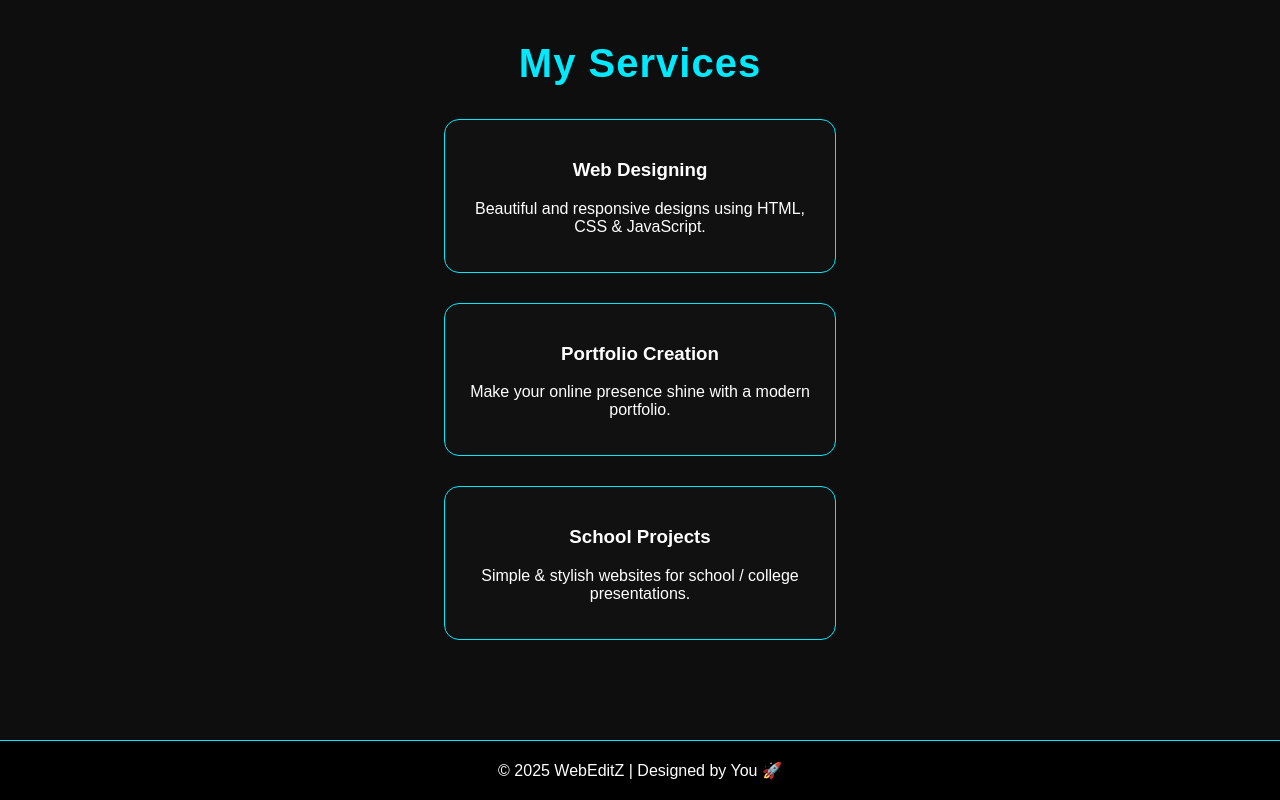
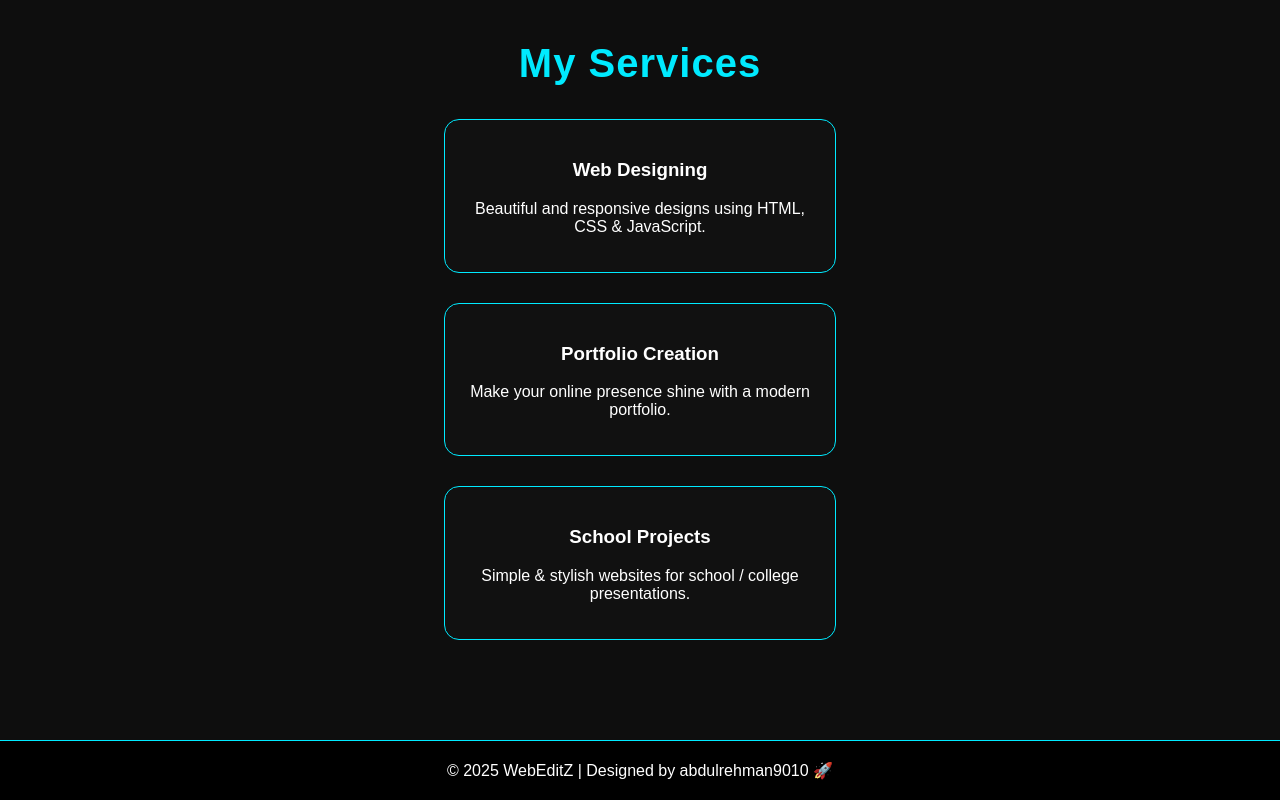
Before and after one commit to abdulrehman9010/Web-editz-, a plain HTML site: page index.html in a window 1280 px wide. Shown: the part 922-1722 px from the top of the page. Drawn offline with Linux system fonts and the light colour scheme.

Commit message:
Update footer designer attribution

```diff
--- a/index.html
+++ b/index.html
@@ -185,7 +185,7 @@
 
     <!-- Footer -->
     <footer>
-        © 2025 WebEditZ | Designed by You 🚀
+        © 2025 WebEditZ | Designed by abdulrehman9010 🚀
     </footer>
 
 </body>
```
